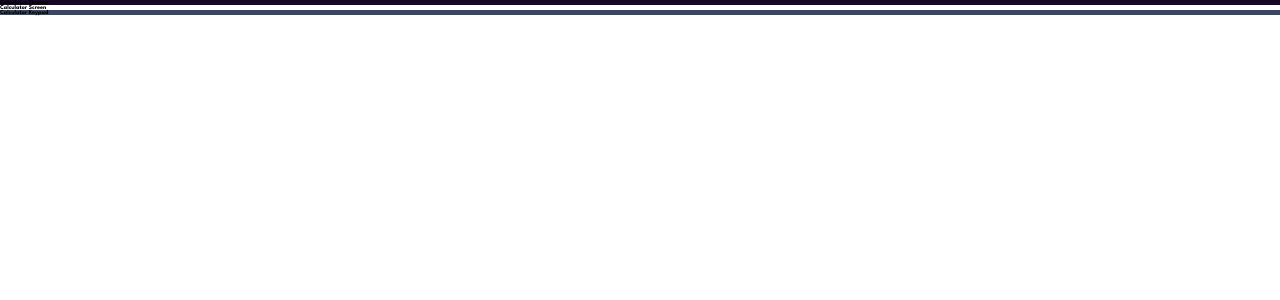
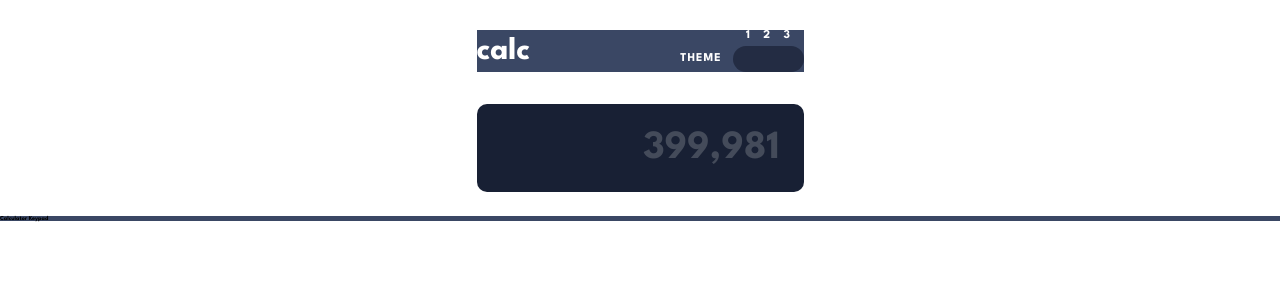
Before and after one commit to kashifawan981/calculator-app, a React (Create React App) app: page / in a window 1280 px wide. Shown: the top 300 px of the page. Built offline with nearby package versions, Linux system fonts and the light colour scheme.

Commit message:
:lipstick: css started for CalcThemes and CalcScreen, but not finished

```diff
--- a/public/index.html
+++ b/public/index.html
@@ -20,6 +20,7 @@
 
     <!-- Web Page Tab -->
     <title>Calculator App</title>
+
   </head>
   <body>
     <div id="root"></div>
--- a/src/App.module.css
+++ b/src/App.module.css
@@ -10,7 +10,7 @@
   --key-background2-theme1: hsl(30, 25%, 89%);
   --key-shadow3-theme1: hsl(28, 16%, 65%);
   --text1-theme1: hsl(221, 14%, 31%);
-  --text2-theme1: hsl(0, 0%, 100%)
+  --text2-theme1: hsl(0, 0%, 100%);
 /* theme 2 */
   --background-main-theme2: hsl(0, 0%, 90%);
   --background-toggle-keypad-theme2: hsl(0, 5%, 81%);
--- a/src/components/CalcScreen/CalcScreen.jsx
+++ b/src/components/CalcScreen/CalcScreen.jsx
@@ -2,8 +2,8 @@ import style from "./CalcScreen.module.css";
 
 export function CalcScreen() {
   return (
-    <div className={style.screenContainer}>
-      <p>Calculator Screen</p>
-    </div>
+    <main className={style.screenContainer}>
+      <p>399,981</p>
+    </main>
   );
 }
--- a/src/components/CalcScreen/CalcScreen.module.css
+++ b/src/components/CalcScreen/CalcScreen.module.css
@@ -1,3 +1,16 @@
 .screenContainer {
-    background-color: var(--background-main-theme2);
+  background-color: var(--background-screen-theme1);
+  max-width: 32.7rem;
+  min-height: 8.8rem;
+  margin: auto;
+  margin-bottom: 2.4rem;
+  text-align: right;
+  display: grid;
+  border-radius: 1rem;
 }
+
+.screenContainer p {
+  font-size: 4rem;
+  margin: auto 2.4rem;
+  color: var(--text1-theme1);
+}
--- a/src/components/CalcThemes/CalcThemes.jsx
+++ b/src/components/CalcThemes/CalcThemes.jsx
@@ -2,8 +2,24 @@ import style from "./CalcThemes.module.css";
 
 export function CalcThemes() {
   return (
-    <div className={style.themesContainer}>
-      <p>Calculator Themes</p>
-    </div>
+    <main className={style.themesContainer}>
+      <h2>calc</h2>
+      <div className={style.themes}>
+        <div className={style.themeContainer}>
+          <p></p>
+          <h3>theme</h3>
+        </div>
+        <div className={style.toggleContainer}>
+          <div className={style.numbersContainer}>
+            <p>1</p>
+            <p>2</p>
+            <p>3</p>
+          </div>
+          <div className={style.toggle}>
+            <p></p>
+          </div>
+        </div>
+      </div>
+    </main>
   );
 }
--- a/src/components/CalcThemes/CalcThemes.module.css
+++ b/src/components/CalcThemes/CalcThemes.module.css
@@ -1,3 +1,61 @@
 .themesContainer {
-  background-color: var(--background-main-theme3);
+  background-color: var(--background-main-theme1);
+  max-width: 32.7rem;
+  height: 4.2rem;
+  color: var(--text2-theme1);
+  display: grid;
+  grid-template-columns: repeat(2, 1fr);
+  align-items:center;
+  margin: auto;
+  margin-top: 3rem;
+  margin-bottom: 3.2rem;
 }
+
+.themesContainer h2 {
+  font-size: 3.2rem;
+}
+
+.themes {
+  display: grid;
+  grid-template-columns: repeat(2, 1fr);
+  justify-items: end;
+}
+
+.themeContainer {
+  display: grid;
+  height: 4.2rem;
+  grid-template-rows: repeat(2, 1fr);
+}
+
+.themeContainer h3 {
+  height: 2.6rem;
+  text-transform: uppercase;
+  letter-spacing: 0.1rem;
+  font-size: 1.2rem;
+  padding-top: 0.7rem;
+
+}
+
+.toggleContainer {
+  width: 7.1rem;
+  display: grid;
+  grid-template-rows: repeat(2, 1fr);
+  height: 4.2rem;
+}
+
+.numbersContainer {
+  display: flex;
+  justify-content: space-evenly;
+  align-items: baseline;
+}
+
+.numbersContainer p {
+  font-size: 1.2rem;
+}
+
+.toggle p:nth-of-type(1) {
+  background-color: var(--background-toggle-keypad-theme1);
+  width: 7.1rem;
+  height: 2.6rem;
+  border-radius: 1.3rem;
+}
```
